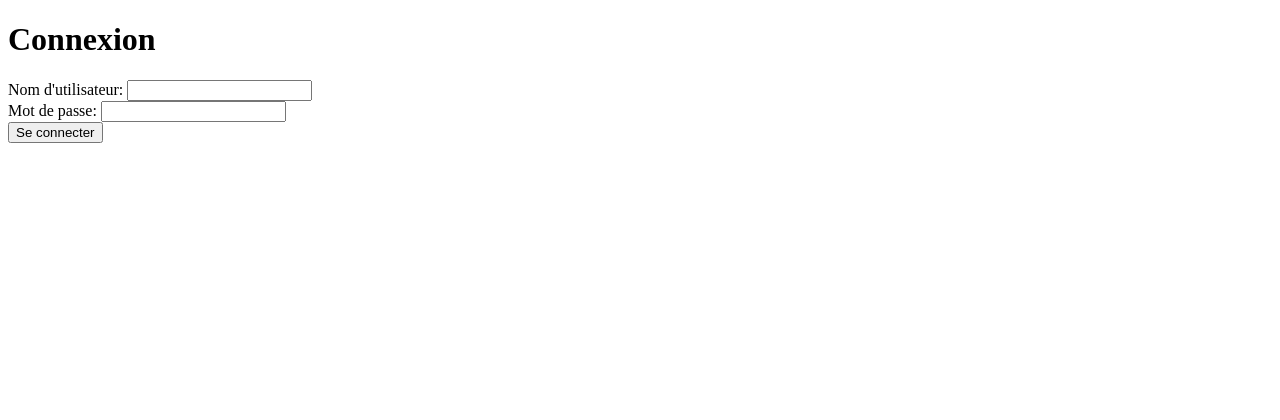
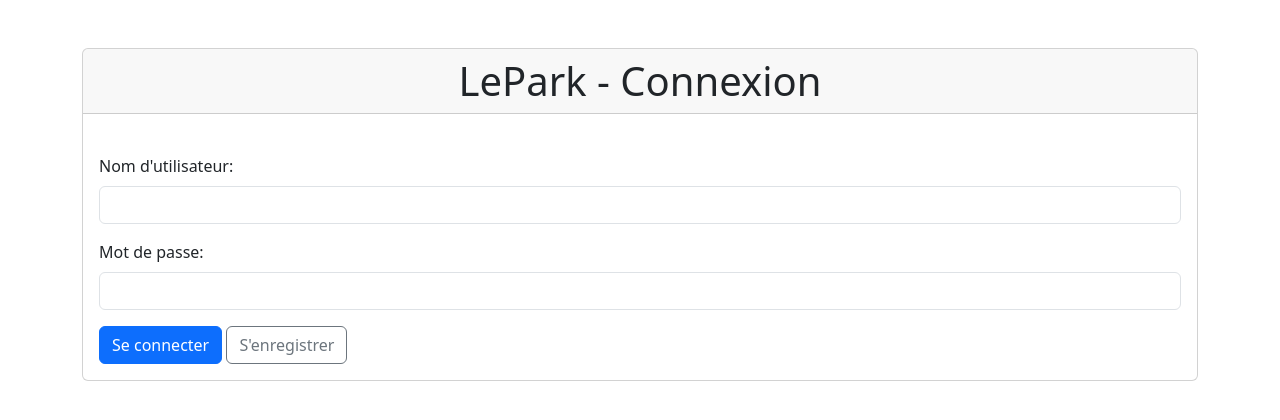
Before and after one commit to chatoronge/lepark, a Flask app: page /login in a window 1280 px wide. Shown: the top 420 px of the page. Run offline with Flask 3, Linux system fonts and the light colour scheme; parts of the project's set-up code (start-up, migrations or seed data) failed here and were passed over.

Commit message:
Ajout front page de connexion

```diff
--- a/fbapp/templates/Herman_Signature.html
+++ b/fbapp/templates/Herman_Signature.html
@@ -1,7 +1,7 @@
 <!doctype html>
 <html lang="en">
     <head>
-        <title>Le Park</title>
+        <title>Le Park - Herman Signature</title>
         <!-- Required meta tags -->
         <meta charset="utf-8" />
         <meta
--- a/fbapp/templates/aixoise.html
+++ b/fbapp/templates/aixoise.html
@@ -1,7 +1,7 @@
 <!doctype html>
 <html lang="en">
     <head>
-        <title>Le Park</title>
+        <title>Le Park - L'aixoise</title>
         <!-- Required meta tags -->
         <meta charset="utf-8" />
         <meta
--- a/fbapp/templates/foot-fetish.html
+++ b/fbapp/templates/foot-fetish.html
@@ -1,7 +1,7 @@
 <!doctype html>
 <html lang="en">
     <head>
-        <title>Le Park</title>
+        <title>Le Park - Foot Fetish</title>
         <!-- Required meta tags -->
         <meta charset="utf-8" />
         <meta
--- a/fbapp/templates/lepark.html
+++ b/fbapp/templates/lepark.html
@@ -31,7 +31,7 @@
            >
             <div class="container-fluid">
                 <a href="lepark.html" class="text-reset text-decoration-none"><h1>LePark</h1></a>
-                <button
+                <buttons
                     class="navbar-toggler d-lg-none"
                     type="button"
                     data-bs-toggle="collapse"
--- a/fbapp/templates/login.html
+++ b/fbapp/templates/login.html
@@ -3,16 +3,61 @@
 <head>
     <meta charset="UTF-8">
     <meta name="viewport" content="width=device-width, initial-scale=1.0">
-    <title>Connexion - Mon site d'e-commerce</title>
+    <title>Connexion - La Park</title>
+     <!-- Required meta tags -->
+     <meta charset="utf-8" />
+     <meta
+         name="viewport"
+         content="width=device-width, initial-scale=1, shrink-to-fit=no"
+     />
+
+     <!-- Bootstrap CSS v5.2.1 -->
+     <link
+         href="https://cdn.jsdelivr.net/npm/bootstrap@5.3.2/dist/css/bootstrap.min.css"
+         rel="stylesheet"
+         integrity="sha384-T3c6CoIi6uLrA9TneNEoa7RxnatzjcDSCmG1MXxSR1GAsXEV/Dwwykc2MPK8M2HN"
+         crossorigin="anonymous"
+     />
+     <link href="https://cdn.jsdelivr.net/npm/bootstrap-icons/font/bootstrap-icons.css" rel="stylesheet">
+
+     <!--<link rel="stylesheet" href="style.css"> -->
 </head>
 <body>
-    <h1>Connexion</h1>
-    <form action="/login" method="post">
-        <label for="username">Nom d'utilisateur:</label>
-        <input type="text" id="username" name="username"><br>
-        <label for="password">Mot de passe:</label>
-        <input type="password" id="password" name="password"><br>
-        <button type="submit">Se connecter</button>
-    </form>
+    <div class="container mt-5">
+        <div class="card">
+            <div class="card-header text-center">
+                <h1 class="card-title mb-0">LePark - Connexion</h1>
+            </div>
+            <div class="card-body">
+                <form action="/login" method="post" class="mt-4">
+                    <div class="mb-3">
+                        <label for="username" class="form-label">Nom d'utilisateur:</label>
+                        <input type="text" class="form-control" id="username" name="username">
+                    </div>
+                    <div class="mb-3">
+                        <label for="password" class="form-label">Mot de passe:</label>
+                        <input type="password" class="form-control" id="password" name="password">
+                    </div>
+                    <button type="submit" class="btn btn-primary">Se connecter</button>
+                    <a href="/register" class="btn btn-outline-secondary">S'enregistrer</a>
+                </form>
+            </div>
+        </div>
+    </div>
 </body>
+<footer>
+
+</footer>
+ <!-- Bootstrap JavaScript Libraries -->
+ <script
+ src="https://cdn.jsdelivr.net/npm/@popperjs/core@2.11.8/dist/umd/popper.min.js"
+ integrity="sha384-I7E8VVD/ismYTF4hNIPjVp/Zjvgyol6VFvRkX/vR+Vc4jQkC+hVqc2pM8ODewa9r"
+ crossorigin="anonymous"
+></script>
+
+<script
+ src="https://cdn.jsdelivr.net/npm/bootstrap@5.3.2/dist/js/bootstrap.min.js"
+ integrity="sha384-BBtl+eGJRgqQAUMxJ7pMwbEyER4l1g+O15P+16Ep7Q9Q+zqX6gSbd85u4mG4QzX+"
+ crossorigin="anonymous"
+></script>
 </html>
--- a/fbapp/templates/normale.html
+++ b/fbapp/templates/normale.html
@@ -1,7 +1,7 @@
 <!doctype html>
 <html lang="en">
     <head>
-        <title>Le Park</title>
+        <title>Le Park - Normale</title>
         <!-- Required meta tags -->
         <meta charset="utf-8" />
         <meta
--- a/fbapp/templates/panier.html
+++ b/fbapp/templates/panier.html
@@ -1,7 +1,7 @@
 <!doctype html>
 <html lang="en">
     <head>
-        <title>Le Park</title>
+        <title>Le Park - Votre panier</title>
         <!-- Required meta tags -->
         <meta charset="utf-8" />
         <meta
--- a/fbapp/templates/planche_cool.html
+++ b/fbapp/templates/planche_cool.html
@@ -1,7 +1,7 @@
 <!doctype html>
 <html lang="en">
     <head>
-        <title>Le Park</title>
+        <title>Le Park - Planche Cool</title>
         <!-- Required meta tags -->
         <meta charset="utf-8" />
         <meta
```
